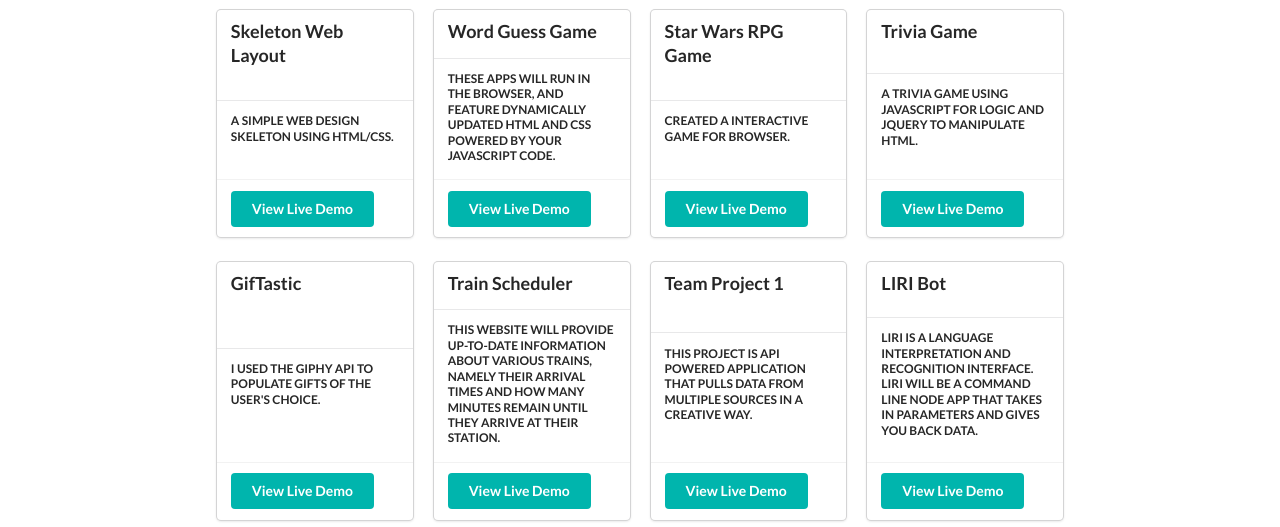
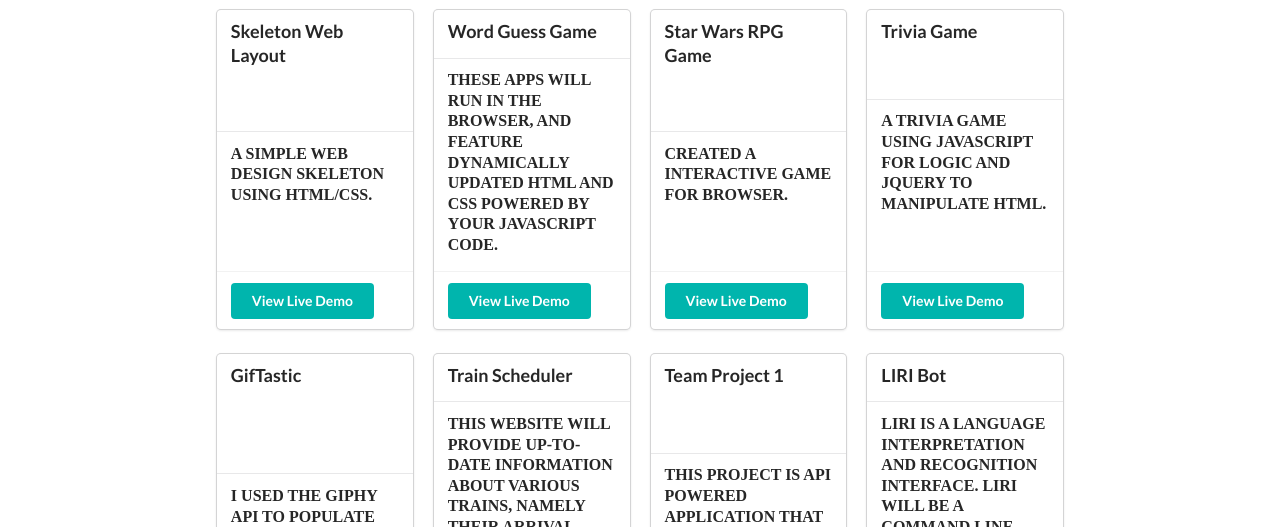
Before and after one commit to FizzyMo/Responsive-Portfolio, a plain HTML site: page index.html in a window 1280 px wide. Shown: the part 425-952 px from the top of the page. Drawn offline with nearby package versions, Linux system fonts and the light colour scheme.

Commit message:
added fonts to cards

```diff
--- a/index.html
+++ b/index.html
@@ -6,11 +6,8 @@
     <title>Carisa Saenz-Videtto</title>
 
     <link rel="stylesheet" href="https://cdnjs.cloudflare.com/ajax/libs/semantic-ui/2.4.1/semantic.min.css">
+    <link href="https://fonts.googleapis.com/css?family=Bitter&display=swap" rel="stylesheet">
 
-
-    <style>
-        @import url('https://fonts.googleapis.com/css?family=Cormorant+Garamond');
-    </style>
 
 </head>
 
@@ -50,7 +47,7 @@
                           <div class="header">Skeleton Web Layout</div>
                         </div>
                         <div class="content">
-                          <h4 class="ui sub header">A simple web design skeleton using HTML/CSS.</h4>
+                          <h4 class="ui sub header" style="font-family: 'Source Serif Pro', serif; font-size: initial;">A simple web design skeleton using HTML/CSS.</h4>
 
                         </div>
                         <div class="extra content">
@@ -65,7 +62,7 @@
                           <div class="header">Word Guess Game</div>
                         </div>
                         <div class="content">
-                          <h4 class="ui sub header">These apps will run in the browser,
+                          <h4 class="ui sub header" style="font-family: 'Source Serif Pro', serif; font-size: initial;">These apps will run in the browser,
                             and feature dynamically updated HTML and CSS powered by your JavaScript code.</h4>
 
                         </div>
@@ -81,7 +78,7 @@
                           <div class="header">Star Wars RPG Game</div>
                         </div>
                         <div class="content">
-                          <h4 class="ui sub header">Created a interactive game for browser.</h4>
+                          <h4 class="ui sub header" style="font-family: 'Source Serif Pro', serif; font-size: initial;">Created a interactive game for browser.</h4>
 
                         </div>
                         <div class="extra content">
@@ -96,7 +93,7 @@
                           <div class="header">Trivia Game</div>
                         </div>
                         <div class="content">
-                          <h4 class="ui sub header">A trivia game using JavaScript for logic and jQuery to manipulate HTML.</h4>
+                          <h4 class="ui sub header" style="font-family: 'Source Serif Pro', serif; font-size: initial;">A trivia game using JavaScript for logic and jQuery to manipulate HTML.</h4>
 
                         </div>
                         <div class="extra content">
@@ -113,7 +110,7 @@
                           <div class="header">GifTastic</div>
                         </div>
                         <div class="content">
-                          <h4 class="ui sub header">I used the GIPHY API to populate gifts of the user's choice.</h4>
+                          <h4 class="ui sub header" style="font-family: 'Source Serif Pro', serif; font-size: initial;">I used the GIPHY API to populate gifts of the user's choice.</h4>
 
                         </div>
                         <div class="extra content">
@@ -128,7 +125,7 @@
                           <div class="header">Train Scheduler</div>
                         </div>
                         <div class="content">
-                          <h4 class="ui sub header">This website will provide up-to-date information about various trains, namely their arrival times and how many minutes remain until they arrive at their station.</h4>
+                          <h4 class="ui sub header" style="font-family: 'Source Serif Pro', serif; font-size: initial;">This website will provide up-to-date information about various trains, namely their arrival times and how many minutes remain until they arrive at their station.</h4>
 
                         </div>
                         <div class="extra content">
@@ -142,7 +139,7 @@
                           <div class="header">Team Project 1</div>
                         </div>
                         <div class="content">
-                          <h4 class="ui sub header">This project is API powered application that pulls data from multiple sources in a creative way.</h4>
+                          <h4 class="ui sub header" style="font-family: 'Source Serif Pro', serif; font-size: initial;">This project is API powered application that pulls data from multiple sources in a creative way.</h4>
 
                         </div>
                         <div class="extra content">
@@ -157,7 +154,7 @@
                           <div class="header">LIRI Bot</div>
                         </div>
                         <div class="content">
-                          <h4 class="ui sub header">LIRI is a Language Interpretation and Recognition Interface. LIRI will be a command line node app that takes in parameters and gives you back data.</h4>
+                          <h4 class="ui sub header" style="font-family: 'Source Serif Pro', serif; font-size: initial;">LIRI is a Language Interpretation and Recognition Interface. LIRI will be a command line node app that takes in parameters and gives you back data.</h4>
 
                         </div>
                         <div class="extra content">
```
Also changed, not shown: assets/styles/style.css (deleted, +0 -8 lines).
